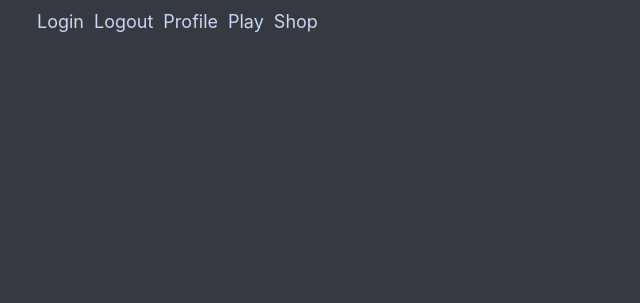
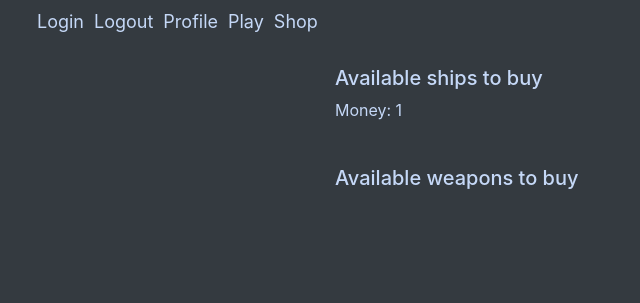
Before and after one commit to MikeMalyar/war_of_space, a Django app: page /shop/ in a window 1280 px wide. Shown: the top 303 px of the page, without its empty margins (0-640 px from the left). Run offline with Django 3.2, Linux system fonts and the light colour scheme; a user stored in the database is signed in; tables that the repository leaves empty hold one stand-in row (values such as "Sample post"); some libraries are stand-ins or nearby versions.

Commit message:
weapon shop added

```diff
--- a/index/models.py
+++ b/index/models.py
@@ -35,6 +35,7 @@
     image = models.ImageField(null=True)
     title = models.CharField(max_length=40, default="The weapon")
     shell = models.ForeignKey(Shell, on_delete=models.CASCADE, null=True)
+    cost = models.IntegerField(default=1000)
 
 
 class StaticObject(models.Model):
@@ -76,6 +77,7 @@
     def_weapons = models.ManyToManyField(Weapon)
     maxhp = models.IntegerField(default=100)
     cost = models.IntegerField(default=1000)
+    isdefault = models.BooleanField(default=True)
 
 
 class Player(models.Model):
--- a/index/urls.py
+++ b/index/urls.py
@@ -23,4 +23,5 @@
     url(r'^ajax/changeStaticObj/$', change_static_obj, name='change_static_obj'),
     url(r'^ajax/chooseShip/$', choose_ship, name='choose_ship'),
     url(r'^ajax/buyShip/$', buy_ship, name='buy_ship'),
+    url(r'^ajax/buyWeapon/$', buy_weapon, name='buy_weapon'),
 ] + static(settings.MEDIA_URL, document_root=settings.MEDIA_ROOT)
--- a/index/views.py
+++ b/index/views.py
@@ -375,11 +375,22 @@
     ships = []
 
     for ship in Ship.objects.all():
-        if not ship.isgameship:
+        if not ship.isgameship and ship.isdefault:
             if not player.ships.filter(id=ship.id).exists():
                 ships.append(ship)
 
-    return render(request, 'shop/shop.html', {'player': player, 'ships': ships})
+    weapons = []
+
+    for weapon in Weapon.objects.all():
+        flag = True
+        for ship in player.ships.all():
+            if ship.def_weapons.filter(id=weapon.id).exists():
+                flag = False
+                break
+        if flag:
+            weapons.append(weapon)
+
+    return render(request, 'shop/shop.html', {'player': player, 'ships': ships, 'weapons': weapons})
 
 
 def buy_ship(request):
@@ -389,10 +400,32 @@
     player = Player.objects.get(id=player_id)
     ship = Ship.objects.get(id=ship_id)
 
-    player.ships.add(ship)
+    new_ship = Ship.objects.create(ship)
+    new_ship.isdefault = False
+    new_ship.save()
+
+    player.ships.add(new_ship)
 
     player.money -= ship.cost
 
     player.save()
 
-    return JsonResponse({})
+    return JsonResponse({'money': player.money})
+
+
+def buy_weapon(request):
+    player_id = request.GET.get("player_id", None)
+    weapon_id = request.GET.get("weapon_id", None)
+
+    player = Player.objects.get(id=player_id)
+    weapon = Weapon.objects.get(id=weapon_id)
+
+    for ship in player.ships.all():
+        ship.def_weapons.add(weapon)
+        ship.save()
+
+    player.money -= weapon.cost * player.ships.count()
+
+    player.save()
+
+    return JsonResponse({'money': player.money})
--- a/templates/shop/shop.html
+++ b/templates/shop/shop.html
@@ -1,6 +1,12 @@
 {% extends 'base.html' %}
 
+{% load filters %}
+
 {% block main %}
+
+    <h5>Available ships to buy</h5>
+
+    <p id="money">Money: {{ player.money }}</p>
 
     <form class="game">
     {% for ship in ships %}
@@ -21,6 +27,40 @@
                     dataType: 'json',
                     success: function (data) {
                         document.getElementById('{{ ship.id }}').remove();
+                        document.getElementById('money').innerHTML = 'Money: ' + data['money'];
+                    }
+                });
+            }" value="Buy">
+            {% else %}
+                <p>You don't have such money</p>
+            {% endif %}
+        </div>
+    {% endfor %}
+    </form>
+    <br>
+
+    <h5>Available weapons to buy</h5>
+
+    <form class="game">
+    {% for weapon in weapons %}
+        <div id = "{{ weapon.id }}" style="background:#202020">
+            <p>{{ weapon.title }}</p>
+            <img src="{{ weapon.image.url }}" align="left">
+
+            <p>Cost: {{ weapon.cost|mult:player.ships.count }}</p>
+
+            {% if player.money >= weapon.cost|mult:player.ships.count %}
+            <input type="button" onclick="{
+                $.ajax({
+                    url: '/ajax/buyWeapon/',
+                    data: {
+                    'player_id': {{ player.id }},
+                    'weapon_id': {{ weapon.id }},
+                    },
+                    dataType: 'json',
+                    success: function (data) {
+                        document.getElementById('{{ weapon.id }}').remove();
+                        document.getElementById('money').innerHTML = 'Money: ' + data['money'];
                     }
                 });
             }" value="Buy">
```
Also changed, not shown: index/templatetags/filters.py (added, +13 -0 lines), static/js/play.js (+10 -2 lines), index/templatetags/__init__.py (added).
